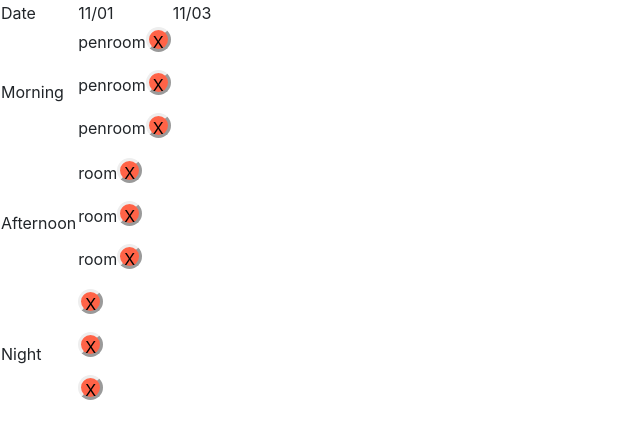
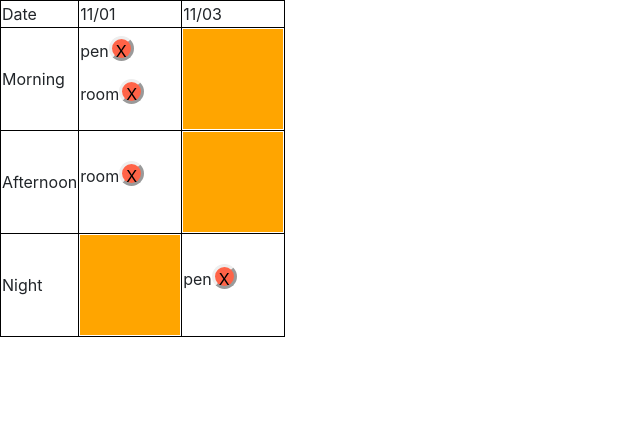
Before and after one commit to YiChunHung/Borrow_sys, a React app: page / in a window 1280 px wide. Shown: the top 438 px of the page, without its empty margins (0-640 px from the left). Built offline with nearby package versions, Linux system fonts and the light colour scheme; the HTML template or start-up script is replaced by a standard one.

Commit message:
table complete, next is loading data

```diff
--- a/src/components/TimeTable.css
+++ b/src/components/TimeTable.css
@@ -1,12 +1,4 @@
-.Table{
-	width: 100%;
+.Table td{
+	border: 1px solid black;
+
 }
-
-.Date{
-	width: 12.5%;
-	text-align: center;
-}
-
-.td{
-	width: 12.5%;
-}
--- a/src/components/TimeTable.jsx
+++ b/src/components/TimeTable.jsx
@@ -3,27 +3,24 @@ import {Table} from 'reactstrap'
 import ButtonTimeAvailable from 'components/ButtonTimeAvailable.jsx';
 import ButtonTimeDelete from 'components/ButtonTimeDelete.jsx';
 import 'components/TimeTable.css';
+import DATA from 'components/data.json'
 
 function ButtonChoosing(props){
-	console.log(props.date.length)
-	console.log(props.date[props.time].item[0])
-	console.log(props.time)
-	for (var i = 0; i<props.date[props.time].item.length ; i++) {
-		if(props.date[props.time].item[i].length==0){
+	console.log(props.name.length)
+	if (props.name.length==0) {
 		return(
 			<td> <ButtonTimeAvailable/> </td>
 		)
 	} else {
-			const buttondelete = props.date.map(
-				button => <ButtonTimeDelete item={props.date[props.time].item[i].name} />
+		const buttonDelete = props.name.map(
+			function(item){
+				return(<ButtonTimeDelete item={item}/>)
+			}
 		);
 
 		return(
-				<td>
-					{buttondelete}
-				</td>
+			<td> {buttonDelete} </td>
 		)
-		}
 
 
 	}
@@ -34,86 +31,25 @@ function ButtonChoosing(props){
 export default class TimeTable extends React.Component{
 	constructor(){
 		super();
-		this.state = {
-			frontDate: [{
-				id: 1,
-				date:'11/01'
-			},{
-				id: 2,
-				date:'11/03'
-			}/*,{
-				date:
-			},{
-				date:
-			},{
-				date:
-			},{
-				date:
-			},{
-				date:
-			}*/],
-			tableDate: [
-				{
-					item:[{
-						name: ['pen','room'],
-						id: 3
-					},{
-						name: [],
-						id: 4
-					}]
-				},
-				{
-					item:[{
-						name: ['room'],
-						id: 5
-					},{
-						name: [],
-						id: 6
-					}]
-				},
-				{
-					item:[{
-						name: [],
-						id: 7
-					},{
-						name: ['pen'],
-						id: 8
-					}]
+		this.state = DATA;
 	}
-
-			]
-
-		}
-	}
-
-
 
 	render(){
 		const head = this.state.frontDate.map(
 			front => <td key={front.id}> {front.date} </td>
-		);/*
-		const rowMorning = this.state.back.map(
-			morning =>
-				<td key={morning.id}>
-				<ButtonChoosing notAvailable={morning.morning} item={morning.item}/>
-				</td>
 		);
-		const rowAfternoon = this.state.back.map(
-			afternoon =>
-				<td key={afternoon.id}>
-				<ButtonChoosing notAvailable={afternoon.afternoon} item={afternoon.item}/>
-				</td>
+		const rowMorning = this.state.tableDate[0].item.map(
+			ButtonChoosing
 		);
-		const rowNight = this.state.back.map(
-			night =>
-				<td key={night.id}>
-				<ButtonChoosing notAvailable={night.night} item={night.item}/>
-				</td>
-		);*/
-
-
+		const rowAfternoon = this.state.tableDate[1].item.map(
+			ButtonChoosing
+		);
+		const rowNight = this.state.tableDate[2].item.map(
+			ButtonChoosing
+		);
+		//console.log(DATA);
 		return (
-     		<table>
+     		<table className="Table">
      			<thead>
      				<tr>
      					<td>Date</td>
@@ -123,15 +59,15 @@ export default class TimeTable extends React.Component{
      			<tbody>
      				<tr>
      					<td>Morning</td>
-     					<ButtonChoosing date={this.state.tableDate} time={0}/>
+     					{rowMorning}
      				</tr>
      				<tr>
      					<td>Afternoon</td>
-     					<ButtonChoosing date={this.state.tableDate} time={1}/>
+     					{rowAfternoon}
      				</tr>
      				<tr>
      					<td>Night</td>
-     					<ButtonChoosing date={this.state.tableDate} time={2}/>
+     					{rowNight}
      				</tr>
      			</tbody>
      		</table>
--- /dev/null
+++ b/src/components/data.json
@@ -0,0 +1,38 @@
+{
+	"frontDate": [{
+		"id": 1,
+		"date":"11/01"
+	},{
+		"id": 2,
+		"date":"11/03"
+	}],
+	"tableDate": [
+		{
+			"item":[{
+				"name": ["pen","room"],
+				"id": 3
+			},{
+				"name": [],
+				"id": 4
+			}]
+		},
+		{
+			"item":[{
+				"name": ["room"],
+				"id": 5
+			},{
+				"name": [],
+				"id": 6
+			}]
+		},
+		{
+			"item":[{
+				"name": [],
+				"id": 7
+			},{
+				"name": ["pen"],
+				"id": 8
+			}]
+		}
+	]
+}
```
Also changed, not shown: 1 other file (tests, documents, lock files or other folders). Lines whose indentation alone changed are shown as unchanged.
